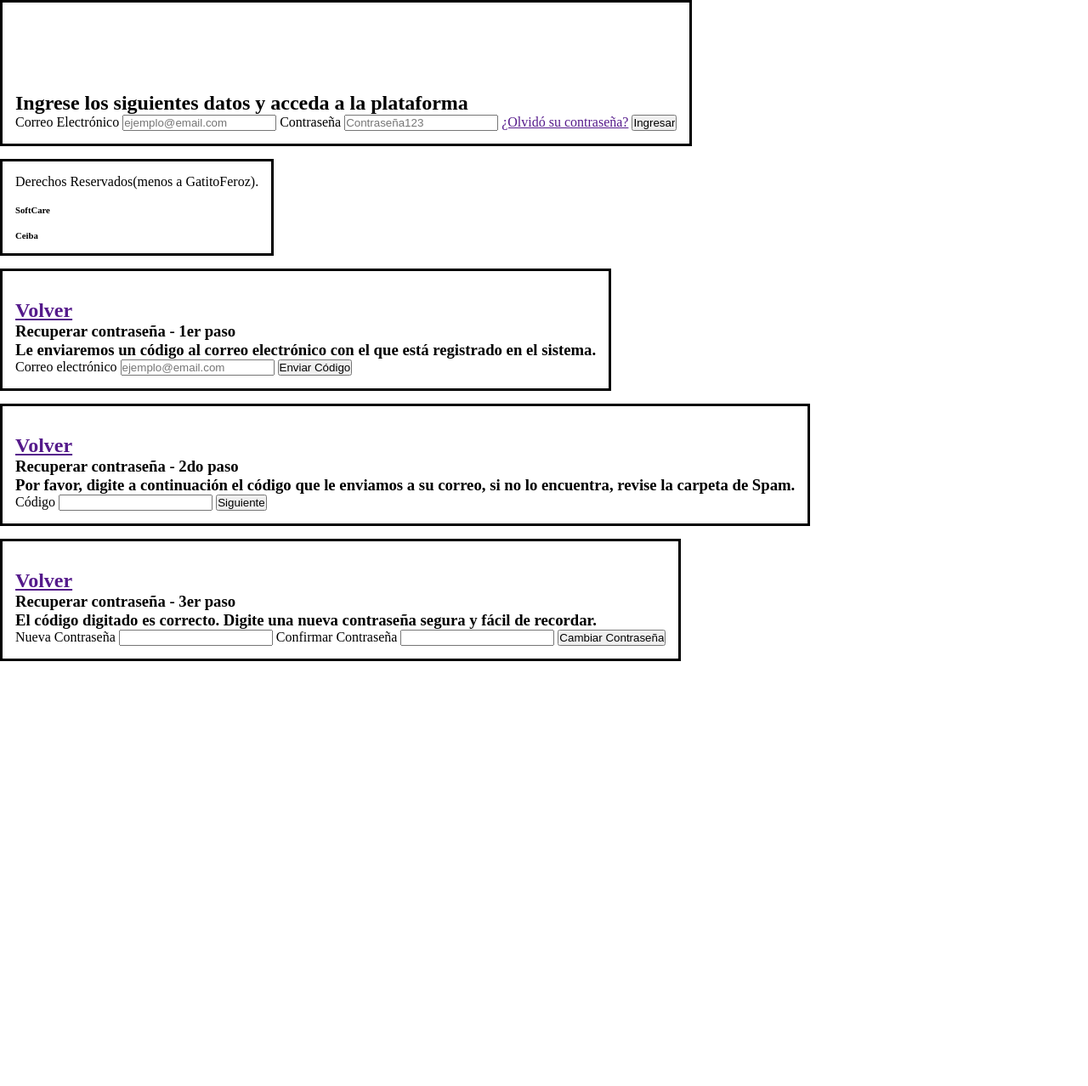
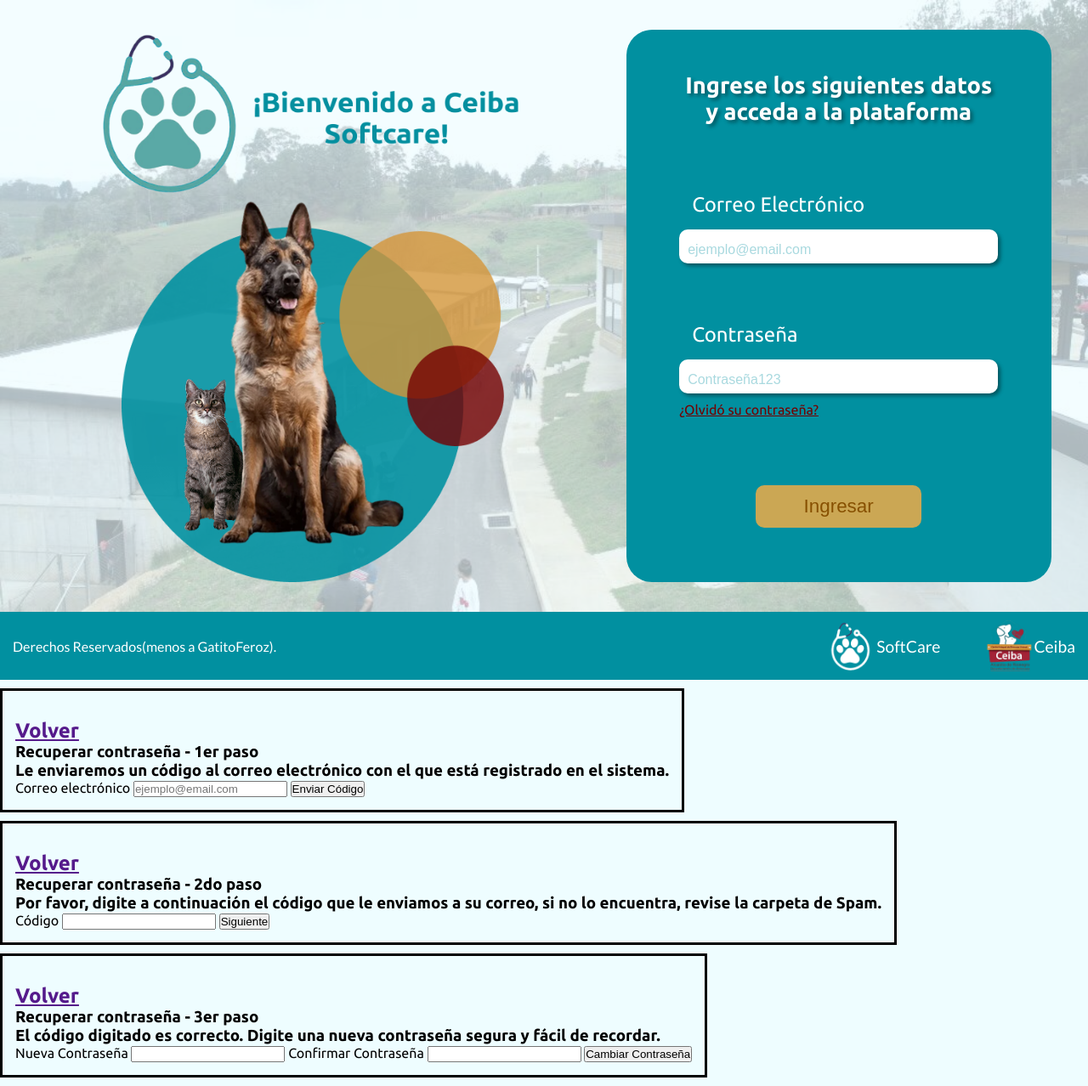
Before and after one commit to MIKEY177/CeibaSoftcare, a PHP site: page /pages/iniciar_sesion.html in a window 1280 px wide. Shown: the whole page at 85% size. Before the commit the page ends 778 px from the top, so only its background shows below. Run offline with PHP 8.4, Linux system fonts and the light colour scheme.

Commit message:
Retoma Avances CSS (raw) y Push de Control Local
- Se crean los archivos de fuente
- Se añaden las imágenes a usar
- Se crea el archivo main_style.css con avance general de los estilos para todas las páginas
- Se modifica iniciar_sesion.html e inicio.html para implementar los estilos y testeo de estos

```diff
--- a/pages/iniciar_sesion.html
+++ b/pages/iniciar_sesion.html
@@ -4,32 +4,21 @@
     <meta charset="UTF-8">
     <meta name="viewport" content="width=device-width, initial-scale=1.0">
     <link rel="stylesheet" href="../styles/main_style.css">
+        <link rel="stylesheet" href="../styles/iniciar_sesion_style.css">
+    <link rel="preconnect" href="https://fonts.googleapis.com">
+    <link rel="preconnect" href="https://fonts.gstatic.com" crossorigin>
+    <link href="https://fonts.googleapis.com/css2?family=Lato:ital,wght@0,100;0,300;0,400;0,700;0,900;1,100;1,300;1,400;1,700;1,900&family=Ubuntu:ital,wght@0,300;0,400;0,500;0,700;1,300;1,400;1,500;1,700&display=swap" rel="stylesheet">
     <title>Iniciar Sesión - Softcare</title>
 </head>
 <body>
     <main>
         <section class="area-grafica">
-            <div class="area-grafica-softcare">
-                <figure class="logo-softcare">
-                    <img class="logo-softcare-img" src="" alt="">
-                </figure>
-                <h1 class="titulo-area-grafica-softcare"></h1>
-            </div>
-            <div class="area-grafica-animales">
-                <figure class="diseño1">
-                    <img class="diseño1-img" src="" alt="">
-                </figure>
-                <figure class="diseño2">
-                    <img class="diseño2-img" src="" alt="">
-                </figure>
-                <figure class="diseño3">
-                    <img class="diseño3-img" src="" alt="">
-                </figure>
-                <figure class="diseño-animales">
-                    <img class="diseño-animal1-img" src="" alt="">
-                    <img class="diseño-animal2-img" src="" alt="">
-                </figure>
-            </div>
+            <figure class="logo-softcare">
+                <img class="logo-softcare-img" src="../images/logo_softcare.png" alt="">
+            </figure>
+            <figure class="diseno-principal">
+                <img class="diseno-principal-img" src="../images/diseno_principal.png" alt="">
+            </figure>
         </section>
         <aside class="inicio-sesion-vertical-navbar">
             <h1 class="titulo-inicio-sesion">Ingrese los siguientes datos y acceda a la plataforma</h1>
@@ -39,7 +28,7 @@
                 <!---->
                 <label class="iniciar-sesion-label" for="">Contraseña</label>
                 <input class="iniciar-sesion-input2" type="text" placeholder="Contraseña123" name="contrasena">
-                <a class="" href="">¿Olvidó su contraseña?</a>
+                <a class="olvido-contra" href="">¿Olvidó su contraseña?</a>
                 <!---->
                 <input class="iniciar-sesion-btn" type="submit" value="Ingresar">
             </form>
@@ -50,13 +39,13 @@
         <section class="asociaciones">
             <div class="softcare">
                 <figure class="softcare-logo">
-                    <img class="softcare-logo-img" src="" alt="">
+                    <img class="softcare-logo-img" src="../images/softcare_logo.png" alt="">
                 </figure>
                 <h6 class="softcare-titulo">SoftCare</h6>
             </div>
             <div class="ceiba">
                 <figure class="ceiba-logo">
-                    <img class="ceiba-logo-img" src="" alt="">
+                    <img class="ceiba-logo-img" src="../images/ceiba_logo.png" alt="">
                 </figure>
                 <h6 class="ceiba-titulo">Ceiba</h6>
             </div>
--- a/pages/inicio.html
+++ b/pages/inicio.html
@@ -4,6 +4,9 @@
     <meta charset="UTF-8">
     <meta name="viewport" content="width=device-width, initial-scale=1.0">
     <link rel="stylesheet" href="../styles/main_style.css">
+    <link rel="preconnect" href="https://fonts.googleapis.com">
+    <link rel="preconnect" href="https://fonts.gstatic.com" crossorigin>
+    <link href="https://fonts.googleapis.com/css2?family=Lato:ital,wght@0,100;0,300;0,400;0,700;0,900;1,100;1,300;1,400;1,700;1,900&family=Ubuntu:ital,wght@0,300;0,400;0,500;0,700;1,300;1,400;1,500;1,700&display=swap" rel="stylesheet">
     <title>Inicio - Softcare</title>
 </head>
 <body>
--- /dev/null
+++ b/styles/iniciar_sesion_style.css
@@ -0,0 +1,13 @@
+main::before{
+    content: '';
+    top: 0;
+    left: 0;
+    width: 100%;
+    height: 100%;
+    background-image: url('../images/foto_refugio.png');
+    background-size: 100% 100%;
+    background-repeat: no-repeat;
+    position: absolute;
+    opacity: 0.3;
+    z-index: -1;
+}
--- a/styles/main_style.css
+++ b/styles/main_style.css
@@ -4,14 +4,185 @@
     margin: 0;
 }
 
+body{
+    font-family: "Ubuntu";
+    background-color: #EEFDFF;
+}
 
+.softcare-logo-img, .ceiba-logo-img, .logo-softcare-img, .diseno-principal-img{
+    width: 100%;
+    height: 100%;
+}
 
-main, footer, .modal-recuperar-contrasena,
+.modal-recuperar-contrasena,
               .modal-inventario-registrar, .modal-inventario-editar, .modal-inventario-eliminar,
               .modal-entrada-registrar, .modal-entrada-editar, .modal-entrada-eliminar,
               .modal-entrada-detalle-registrar, .modal-entrada-detalle-editar, .modal-entrada-detalle-eliminar {
     border: 3px solid black;
-    margin-bottom: 15px;
+    margin-top: 10px;
+    margin-bottom: 10px;
     padding: 15px;
     width: max-content;
 }
+
+main{
+    position: relative;
+    display: flex;
+    flex-direction: row;
+    align-items: center;
+    justify-content: space-evenly;
+    width: 100%;
+    height: 90vh;
+    padding: 0;
+    margin-bottom: 0;
+    border: none;
+}
+
+
+
+.area-grafica{
+    width: 650px;
+    height: 650px;
+    display: flex;
+    flex-direction: column;
+    align-items: center;
+}
+
+.logo-softcare{
+    width: 550px;
+    height: 200px;
+}
+
+.diseno-principal{
+    width: 450px;
+    height: 450px;
+}
+
+.inicio-sesion-vertical-navbar{
+    width: 500px;
+    height: 650px;
+    display: flex;
+    flex-direction: column;
+    padding: 50px 0px;
+    background-color: #0190A0;
+    border-radius: 30px;
+}
+
+.titulo-inicio-sesion{
+    width: 75%;
+    font-size: 1.7rem;
+    color: white;
+    text-align: center;
+    align-self: center;
+    text-shadow: 3px 3px 4px #00000065;
+}
+
+.iniciar-sesion-form{
+    display: flex;
+    flex-direction: column;
+    align-self: center;
+    width: 75%;
+    margin-top: 80px;
+}
+
+.iniciar-sesion-label{
+    padding-left: 15px;
+    font-size: 1.5rem;
+    color: white;
+}
+
+.iniciar-sesion-input1, .iniciar-sesion-input2{
+    margin-top: 15px;
+    margin-bottom: 70px;
+    height: 40px;
+    border-radius: 10px;
+    border: 0;
+    outline: none;
+    padding: 0 10px;
+    font-size: 1.15rem;
+    color: #212427;
+    box-shadow: 3px 3px 4px #00000065;
+    text-decoration: none;
+}
+
+.iniciar-sesion-input2{
+    margin-bottom: 10px;
+}
+
+.iniciar-sesion-input1::placeholder, .iniciar-sesion-input2::placeholder{
+    font-size: 1rem;
+    color: #0190a057;
+    transform: translate(0px, 3px);
+    transition: font-size 0.2s ease-in-out, transform 0.2s ease-in-out;
+}
+
+.iniciar-sesion-input1:focus::placeholder, .iniciar-sesion-input2:focus::placeholder{
+    transform: translate(0px, 0px);
+    font-size: 1.15rem;
+    transition: font-size 0.2s ease-in-out, transform 0.2s ease-in-out;
+}
+
+.olvido-contra{
+    color: #740000;
+    font-size: 1rem;
+    margin-bottom: 80px;
+}
+
+.iniciar-sesion-btn{
+    margin: 0 90px;
+    height: 50px;
+    background-color: #eaaa49de;
+    color: #875000;
+    border-radius: 10px;
+    border: none;
+    font-size: 1.4rem;
+    cursor: pointer;
+    transform: scale(1);
+    transition: transform 0.1s ease-in-out;
+}
+
+.iniciar-sesion-btn:hover{
+    transform: scale(1.05);
+    transition: transform 0.1s ease-in-out;
+}
+
+footer{
+    font-family: "Lato";
+    width: 100%;
+    height: 10vh;
+    background-color: #0190A0;
+    border: none;
+    display: flex;
+    flex-direction: row;
+    justify-content: space-between;
+    align-items: center;
+    color: white;
+    font-size: 1rem;
+    padding: 15px;
+}
+
+.asociaciones, .softcare, .ceiba{
+    display: flex;
+    flex-direction: row;
+}
+
+.softcare-logo{
+    width: 60px;
+    height: 60px;
+}
+
+.ceiba-logo{
+    width: 60px;
+    height: 60px;
+}
+
+.softcare{
+    margin-right: 50px;
+}
+
+.softcare-titulo, .ceiba-titulo{
+    color: white;
+    font-size: 1.2rem;
+    font-weight: 400;
+    align-self: center;
+}
```
Also changed, not shown: styles/fonts/ubuntu/UFL.txt (added, +96 -0 lines), images/ceiba_logo.png (added), images/diseno_principal.png (added), images/foto_refugio.png (added), images/logo_softcare.png (added), images/softcare_logo.png (added), styles/fonts/ubuntu/Ubuntu-Bold.ttf (added), styles/fonts/ubuntu/Ubuntu-BoldItalic.ttf (added), styles/fonts/ubuntu/Ubuntu-Italic.ttf (added), styles/fonts/ubuntu/Ubuntu-Light.ttf (added), styles/fonts/ubuntu/Ubuntu-LightItalic.ttf (added), styles/fonts/ubuntu/Ubuntu-Medium.ttf (added), styles/fonts/ubuntu/Ubuntu-MediumItalic.ttf (added), styles/fonts/ubuntu/Ubuntu-Regular.ttf (added).
